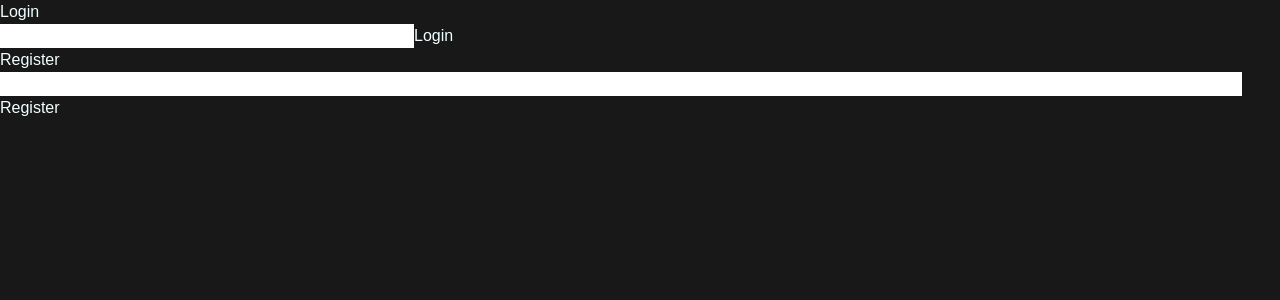
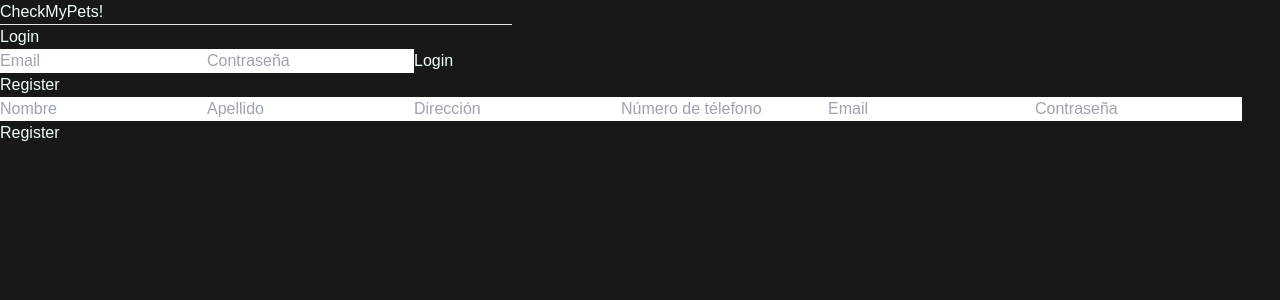
Before and after one commit to GianatiempoJulian/checkmypets, a React (Vite) app in the folder front/: page /login in a window 1280 px wide. Shown: the top 300 px of the page. Built offline with nearby package versions, Linux system fonts and the light colour scheme.

Commit message:
0.4.3 | Small changes in Session view

```diff
--- a/front/src/App.jsx
+++ b/front/src/App.jsx
@@ -1,15 +1,15 @@
 import { Route, Routes } from "react-router-dom";
-import { Link } from "react-router-dom";
+import { Pets } from "./pages/Pets";
+import { User } from "./pages/User";
 import { Index } from "./pages/Index";
-import { User } from "./pages/User";
 import { Session } from "./pages/Session";
-import { useState } from "react";
 
 function App() {
   return (
     <>
       <Routes>
-        <Route path="/pets" element={<Index/>}/>
+        <Route path="/" element={<Index/>}/>
+        <Route path="/pets" element={<Pets/>}/>
         <Route path="/login" element={<Session/>}/>
         <Route path="/profile" element={<User />}/>
       </Routes>
--- a/front/src/components/Login.jsx
+++ b/front/src/components/Login.jsx
@@ -2,7 +2,7 @@ import { useState } from "react";
 import { Button } from "./Button";
 
 export function Login () {
-    const [username, setUsername] = useState();
+    const [email, setEmail] = useState();
     const [password, setPassword] = useState();
 
 
@@ -10,16 +10,18 @@ export function Login () {
       <>
         <form className="flex flex-col">
             <input
-            type="text"
-            value={username}
-            name="username"
-            onChange={target => setUsername(target.value)}
+            type="email"
+            value={email}
+            name="email"
+            placeholder="Email"
+            onChange={target => setEmail(target.value)}
             className="m-2"
             />
             <input
             type="password"
             value={password}
             name="password"
+            placeholder="Contraseña"
             onChange={target => setPassword(target.value)}
             className="m-2"
             />
--- a/front/src/components/ProfileEdit.jsx
+++ b/front/src/components/ProfileEdit.jsx
@@ -10,7 +10,7 @@ export function ProfileEdit() {
                 type="text"
                 name="number"
                 className="m-2 text-black placeholder:text-gray-500"
-                placeholder="Número"
+                placeholder="Número de télefono"
                 />
                 <input
                 type="email"
--- a/front/src/components/Register.jsx
+++ b/front/src/components/Register.jsx
@@ -28,6 +28,7 @@ export function Register () {
             <input
             type="text"
             name="name"
+            placeholder="Nombre"
             {...register("name",{
               required: true
             },)}
@@ -35,6 +36,7 @@ export function Register () {
             />{errors.name && <span className="text-sm text-red-700 ml-5">Nombre es requerido.</span>}
             <input
             type="text"
+            placeholder="Apellido"
             {...register("lastname",{
               required: true
             })}
@@ -44,6 +46,7 @@ export function Register () {
             <input
             type="text"
             name="address"
+            placeholder="Dirección"
             {...register("address",{
               required: true
             })}
@@ -52,6 +55,7 @@ export function Register () {
             <input
             type="number"
             name="phoneNumber"
+            placeholder="Número de télefono"
             {...register("phoneNumber",{
               required: true
             })}
@@ -60,6 +64,7 @@ export function Register () {
             <input
             type="email"
             name="email"
+            placeholder="Email"
             {...register("email",{
               required: true
             })}
@@ -68,6 +73,7 @@ export function Register () {
             <input
             type="password"
             name="password"
+            placeholder="Contraseña"
             {...register("password",{
               required: true
             })}
--- a/front/src/index.css
+++ b/front/src/index.css
@@ -8,6 +8,7 @@ html,body{
     font-family: sans-serif;
 }
 
-.sexo:focus{
-    background-color: red;
+hr{
+    width: 40%;
+
 }
--- a/front/src/pages/Index.jsx
+++ b/front/src/pages/Index.jsx
@@ -1,11 +1,9 @@
-import { PetList } from "../components/PetList";
-import { Navbar } from "../components/Navbar";
-
 export function Index() {
   return (
     <>
-      <Navbar></Navbar>
-      <PetList></PetList>
+      <div className="grid grid-rows-2 h-screen">
+
+      </div>
     </>
   );
 }
--- /dev/null
+++ b/front/src/pages/Pets.jsx
@@ -0,0 +1,11 @@
+import { PetList } from "../components/PetList";
+import { Navbar } from "../components/Navbar";
+
+export function Pets() {
+  return (
+    <>
+      <Navbar></Navbar>
+      <PetList></PetList>
+    </>
+  );
+}
--- a/front/src/pages/Session.jsx
+++ b/front/src/pages/Session.jsx
@@ -5,7 +5,13 @@ export function Session() {
 
   return (
     <>
-      <div className="grid grid-rows-2 h-screen">
+      <div className="flex text-center p-10 pb-5 justify-center">
+        <h1 className="text-4xl">CheckMyPets!</h1>
+      </div>
+      <div className="flex justify-center p-2 pb-10">
+        <hr/>
+      </div>
+      <div className="grid grid-rows-2h-screen">
         <div className="flex flex-col justify-center items-center">
           <h1 className="text-5xl mb-5">Login</h1>
           <Login></Login>
```
